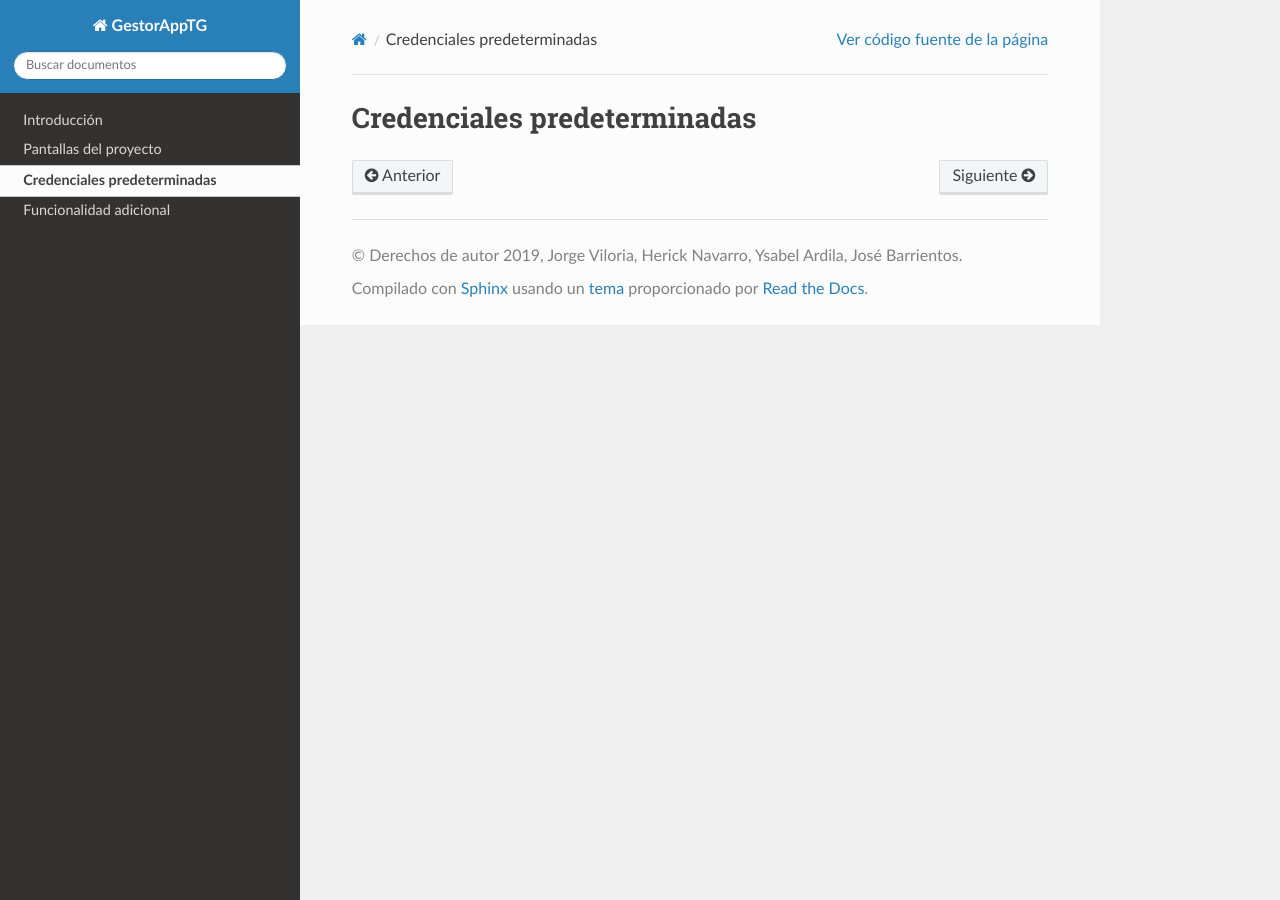
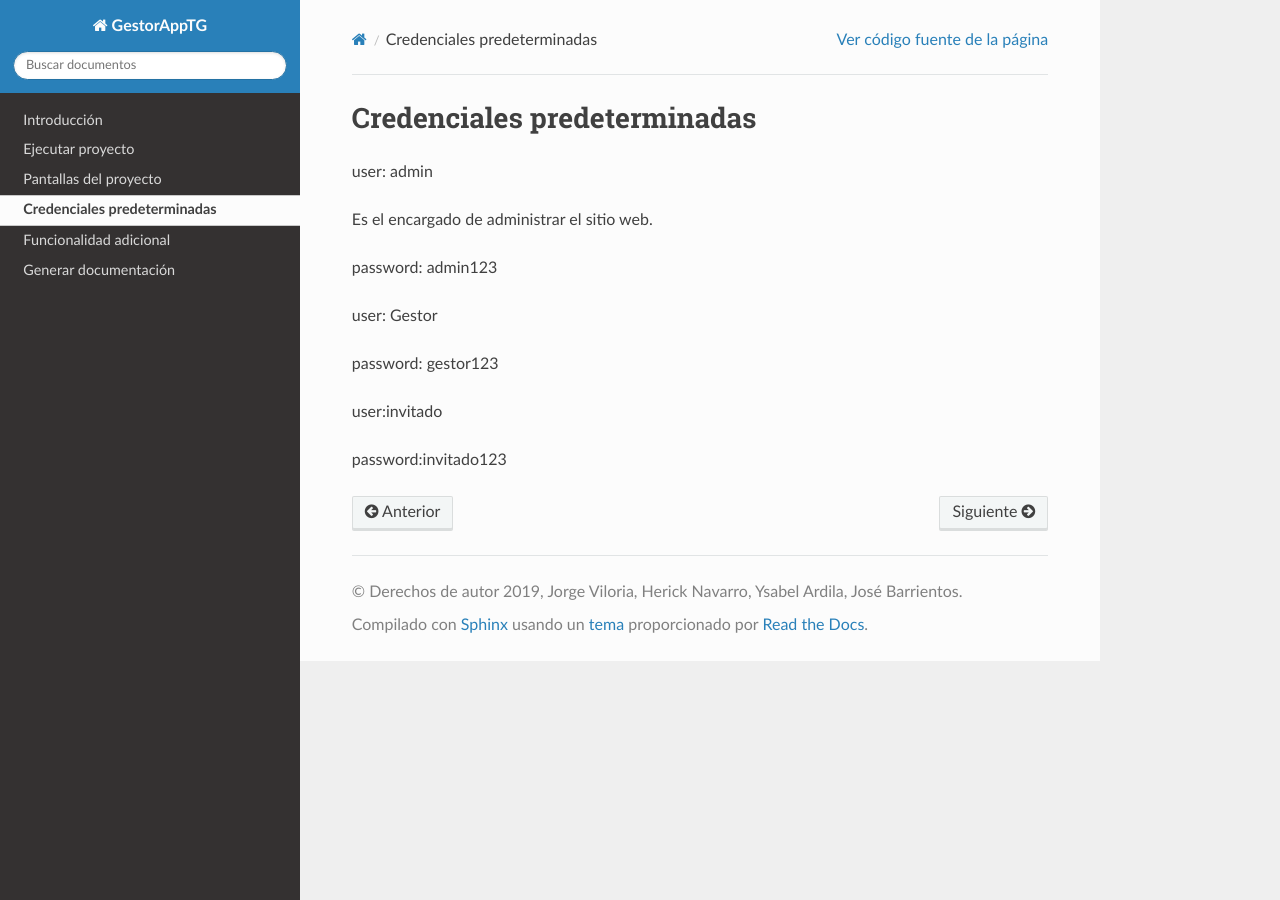
Before and after one commit to javiloria/proyecto2python, a Sphinx documentation site: the page built from docs/source/credenciales_predeterminadas.rst, in a window 1280 px wide. Built offline with Sphinx 7.4.7 and the Read the Docs theme 2.0.0, drawn with Linux system fonts in a browser that asks for light colours.

Commit message:
docs: Agregando pestañas de Ejecucion y generar documentacion

```diff
--- a/docs/source/credenciales_predeterminadas.rst
+++ b/docs/source/credenciales_predeterminadas.rst
@@ -1,2 +1,15 @@
 Credenciales predeterminadas
 ============================
+user: admin
+
+Es el encargado de administrar el sitio web.
+
+password: admin123
+
+user: Gestor
+
+password: gestor123
+
+user:invitado
+
+password:invitado123
--- a/docs/source/index.rst
+++ b/docs/source/index.rst
@@ -9,6 +9,8 @@ Este es un proyecto desarrollado en Django 3.0.1 para la electiva Programación
     :maxdepth: 2
 
     introduccion
+    ejecucion_proyecto
     pantalla_proyecto
     credenciales_predeterminadas
     funcionalidad_adicional
+    generar_documentacion
```
Also changed, not shown: docs/source/ejecucion_proyecto.rst (added, +38 -0 lines), docs/source/generar_documentacion.rst (added, +39 -0 lines), docs/source/funcionalidad_adicional.rst (line endings or trailing spaces).
